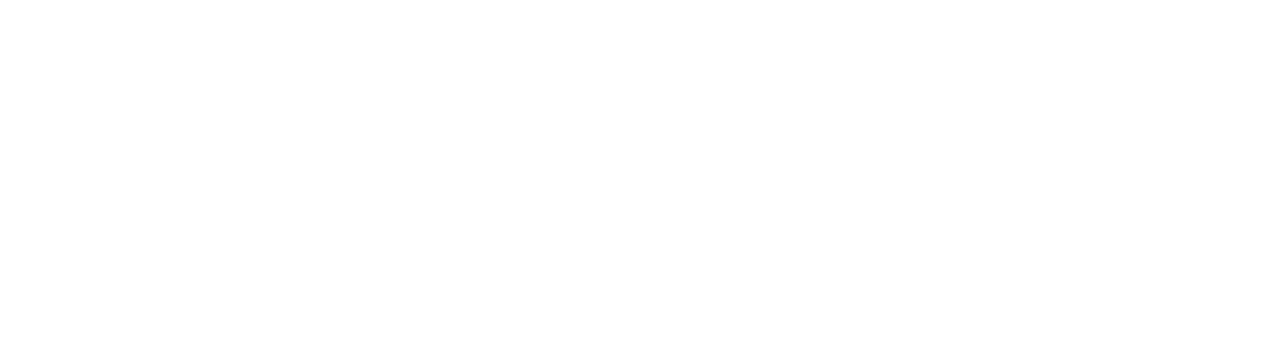
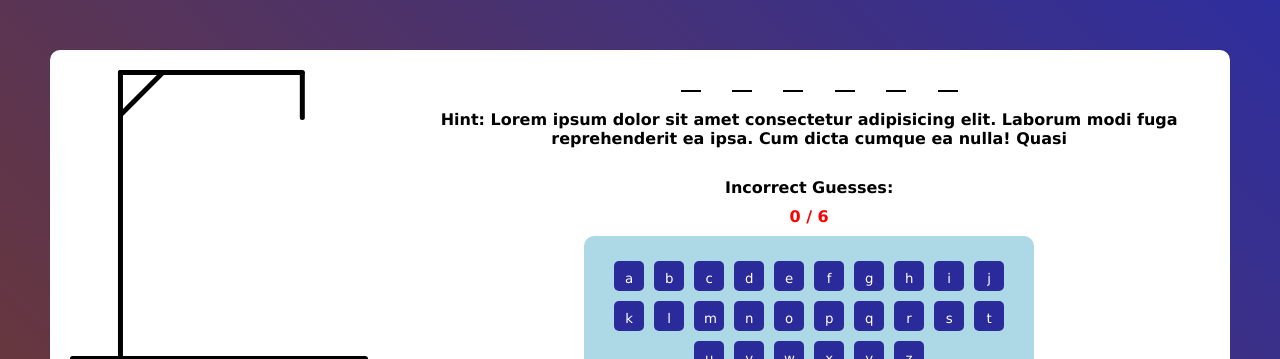
Before and after one commit to amar5653/hangman-game, a plain HTML site: page index.html in a window 1280 px wide. Shown: the top 359 px of the page. Drawn offline with Linux system fonts and the light colour scheme.

Commit message:
html and css

```diff
--- a/index.html
+++ b/index.html
@@ -8,6 +8,56 @@
     <script src="script.js" defer></script>
 </head>
 <body>
+    <div class="container">
+        <div class="hangman-box">
+            <img src="images/hangman-0.svg" alt="standing-pillars">
+            <h1>Hangman Game</h1>
+        </div>
 
+        <div class="game-box">
+            <ul class="word-display">
+                <li class="letter"></li>
+                <li class="letter"></li>
+                <li class="letter"></li>
+                <li class="letter"></li>
+                <li class="letter"></li>
+                <li class="letter"></li>
+            </ul>
+            <h4 class="hint-text">
+                Hint: Lorem ipsum dolor sit amet consectetur adipisicing elit. Laborum modi fuga reprehenderit ea ipsa. Cum dicta cumque ea nulla! Quasi
+            </h4>
+            <h4 class="guesses-text">Incorrect Guesses: </h4>
+            <b>0 / 6</b>
+            <div class="keyboard">
+                <button>a</button>
+                <button>b</button>
+                <button>c</button>
+                <button>d</button>
+                <button>e</button>
+                <button>f</button>
+                <button>g</button>
+                <button>h</button>
+                <button>i</button>
+                <button>j</button>
+                <button>k</button>
+                <button>l</button>
+                <button>m</button>
+                <button>n</button>
+                <button>o</button>
+                <button>p</button>
+                <button>q</button>
+                <button>r</button>
+                <button>s</button>
+                <button>t</button>
+                <button>u</button>
+                <button>v</button>
+                <button>w</button>
+                <button>x</button>
+                <button>y</button>
+                <button>z</button>
+            </div>
+        </div>
+
+    </div>
 </body>
 </html>
--- a/style.css
+++ b/style.css
@@ -4,3 +4,102 @@
     font-family: Verdana, Geneva, Tahoma, sans-serif;
     box-sizing: border-box;
 }
+body{
+    width:100%;
+    height: 100%;
+    display: flex;
+    justify-content: center;
+    align-items: center;
+    background: linear-gradient(45deg, rgb(107, 55, 55), rgb(46, 46, 158));
+}
+.container{
+    display:flex;
+    gap:40px;
+    margin: 50px;
+    justify-content: center;
+    background: #fff;
+    border-radius: 10px;
+    padding:20px;
+}
+.game-box{
+    display: flex;
+    flex-direction: column;
+    gap:10px;
+    align-items: center;
+}
+.word-display{
+    margin-bottom:10px;
+   display: flex;
+   min-width: 350px;
+   gap:5px;
+   justify-content: space-evenly;
+}
+.word-display .letter{
+    list-style: none;
+    position: relative;
+}
+.word-display .letter::after{
+    content: "";
+    width: 20px;
+    height: 20px;
+    border-bottom: 2px solid black;
+    position: absolute;
+ display: flex;
+ justify-content: space-evenly;
+}
+.hint-text {
+    display: flex;
+    justify-content: space-around;
+    align-items: center;
+    text-align: center;
+    margin:20px;
+}
+.guesses-text {
+    text-align: center;
+}
+b{
+    color: red;
+    text-align: center;
+}
+.keyboard{
+    display: flex;
+    flex-wrap: wrap;
+    max-width: 450px;
+    justify-content: center;
+    align-items: center;
+    background: lightblue;
+    padding:20px;
+    border-radius: 10px;
+
+}
+.keyboard button{
+    display:inline-grid;
+  border: none;
+  outline: none;
+  background-color: rgb(42, 42, 154);
+  padding:10px;
+  color:#fff;
+  margin:5px;
+  width: 30px;
+height: 30px;
+cursor: pointer;
+border-radius: 5px;
+}
+.keyboard button:hover {
+    background-color:rgb(109, 109, 181) ;
+}
+
+@media screen  and (max-width: 760px){
+    body{
+        scroll-behavior: smooth;
+    }
+    .container{
+        display: flex;
+        margin:20px;
+        flex-wrap: wrap;
+        align-items: center;
+        justify-content: center;
+
+    }
+
+}
```
